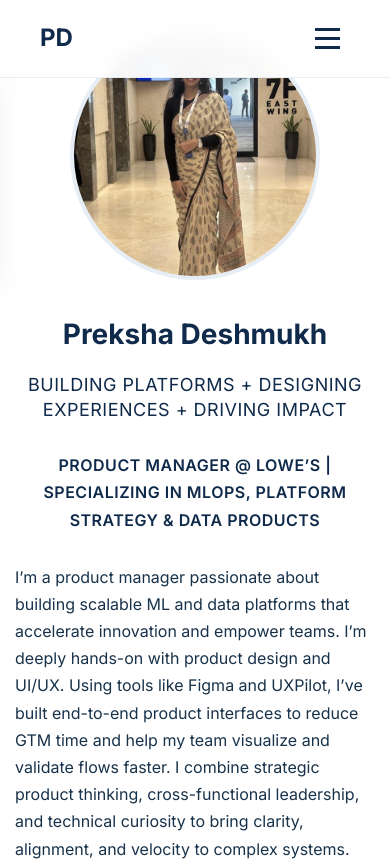
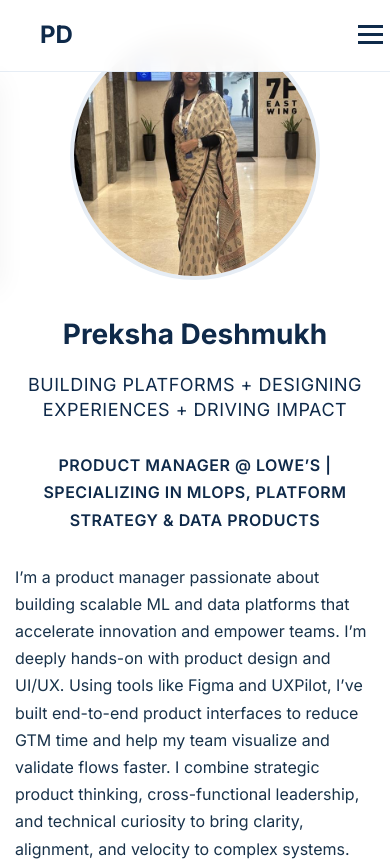
Before and after one commit to preksha1200/Preksha-Portfolio, a website built with Vite: page index.html in a window 390 px wide. Shown: the top 866 px of the page. Built offline with nearby package versions, Linux system fonts and the light colour scheme.

Commit message:
Significantly improve hamburger menu for mobile navigation

```diff
--- a/css/style.css
+++ b/css/style.css
@@ -97,17 +97,36 @@ body {
 .hamburger {
     display: none;
     flex-direction: column;
+    justify-content: space-between;
     cursor: pointer;
-    padding: 10px;
+    padding: 15px;
     z-index: 1000;
+    height: 40px;
+    width: 40px;
+    position: relative;
 }
 
 .bar {
     width: 25px;
     height: 3px;
     background-color: var(--primary-color);
-    margin: 3px 0;
+    margin: 0;
+    position: absolute;
+    left: 7.5px;
+    right: 7.5px;
     transition: 0.3s;
+}
+
+.bar:nth-child(1) {
+    top: 10px;
+}
+
+.bar:nth-child(2) {
+    top: 18px;
+}
+
+.bar:nth-child(3) {
+    top: 26px;
 }
 
 /* Container */
@@ -399,8 +418,16 @@ footer {
 
 /* Mobile Navigation */
 @media screen and (max-width: 768px) {
+    .nav-container {
+        position: relative;
+    }
+
     .hamburger {
         display: flex;
+        position: absolute;
+        right: 0;
+        top: 50%;
+        transform: translateY(-50%);
     }
 
     .nav-menu {
@@ -426,11 +453,13 @@ footer {
     }
 
     .hamburger.active .bar:nth-child(1) {
-        transform: translateY(8px) rotate(45deg);
+        transform: rotate(45deg);
+        top: 18px;
     }
 
     .hamburger.active .bar:nth-child(3) {
-        transform: translateY(-8px) rotate(-45deg);
+        transform: rotate(-45deg);
+        top: 18px;
     }
 }
 
```
